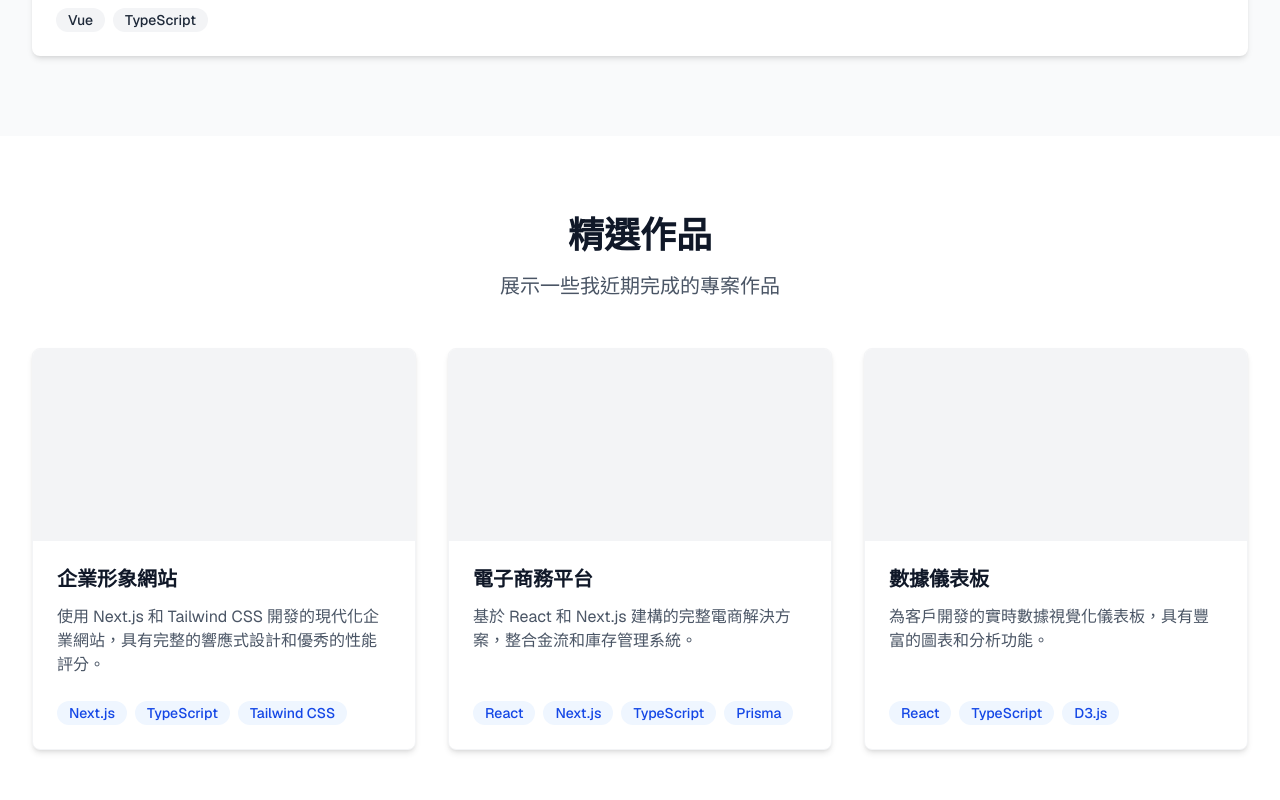
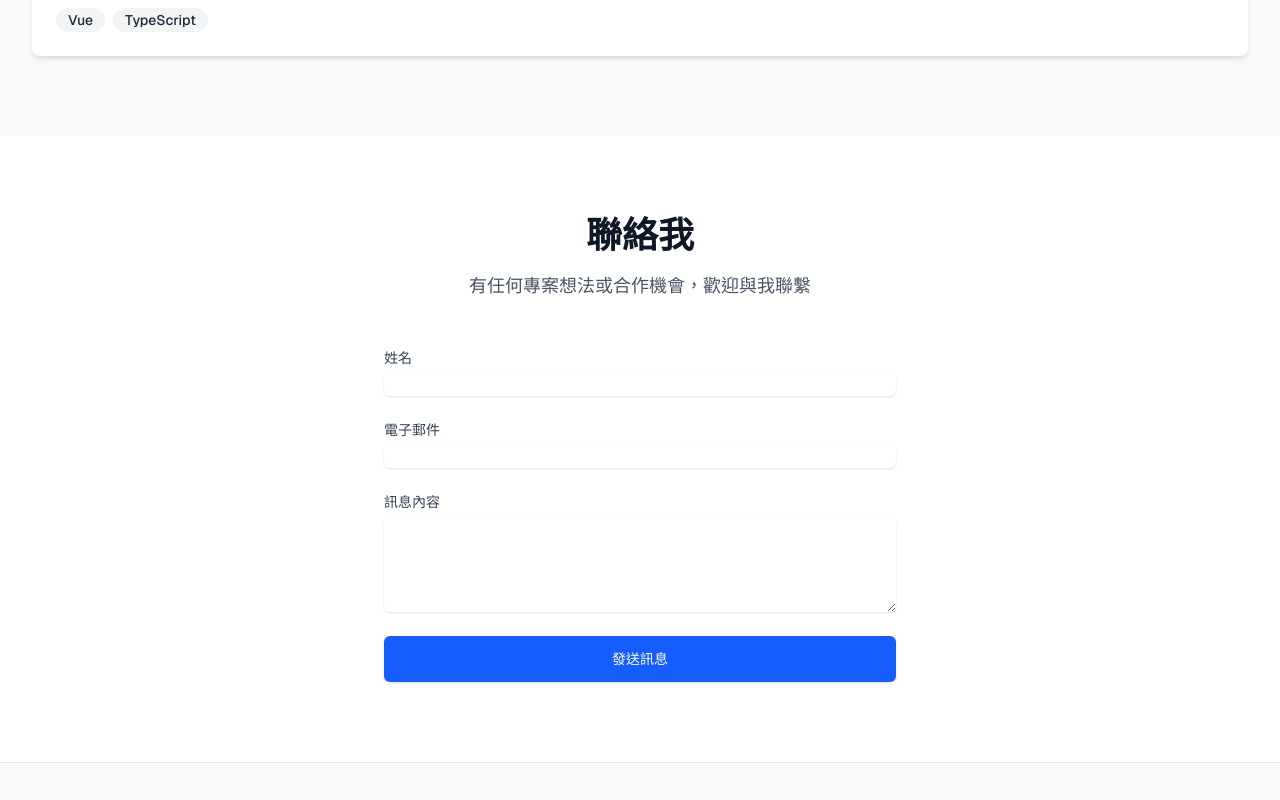
Before and after one commit to throuz/xuruisheng-freelance, a Next.js app: page / in a window 1280 px wide. Shown: the part 1840-2640 px from the top of the page. Built offline with nearby package versions, Linux system fonts and the light colour scheme.

Commit message:
remove projects

```diff
--- a/app/components/Navbar.tsx
+++ b/app/components/Navbar.tsx
@@ -23,12 +23,6 @@ export default function Navbar() {
             >
               工作經驗
             </Link>
-            <Link
-              href="#projects"
-              className="text-gray-600 hover:text-gray-900"
-            >
-              作品集
-            </Link>
             <Link href="#contact" className="text-gray-600 hover:text-gray-900">
               聯絡我
             </Link>
--- a/app/page.tsx
+++ b/app/page.tsx
@@ -3,7 +3,6 @@ import Hero from "./sections/Hero";
 import Services from "./sections/Services";
 import Experience from "./sections/Experience";
 import Contact from "./sections/Contact";
-import Projects from "./sections/Projects";
 import Footer from "./components/Footer";
 
 export default function Home() {
@@ -14,7 +13,6 @@ export default function Home() {
         <Hero />
         <Services />
         <Experience />
-        <Projects />
         <Contact />
       </main>
       <Footer />
--- a/app/sections/Hero.tsx
+++ b/app/sections/Hero.tsx
@@ -20,14 +20,6 @@ export default function Hero() {
                 與我聯繫
               </a>
             </div>
-            <div className="mt-3 sm:mt-0 sm:ml-3">
-              <a
-                href="#projects"
-                className="w-full flex items-center justify-center px-8 py-3 border border-gray-300 text-base font-medium rounded-md text-gray-700 bg-white hover:bg-gray-50 md:py-4 md:text-lg md:px-10"
-              >
-                查看作品
-              </a>
-            </div>
           </div>
         </div>
       </div>
--- a/app/sections/Projects.tsx
+++ /dev/null
@@ -1,75 +0,0 @@
-import Image from "next/image";
-
-export default function Projects() {
-  const projects = [
-    {
-      title: "企業形象網站",
-      description:
-        "使用 Next.js 和 Tailwind CSS 開發的現代化企業網站，具有完整的響應式設計和優秀的性能評分。",
-      tech: ["Next.js", "TypeScript", "Tailwind CSS"],
-      image: "/project1.jpg",
-    },
-    {
-      title: "電子商務平台",
-      description:
-        "基於 React 和 Next.js 建構的完整電商解決方案，整合金流和庫存管理系統。",
-      tech: ["React", "Next.js", "TypeScript", "Prisma"],
-      image: "/project2.jpg",
-    },
-    {
-      title: "數據儀表板",
-      description:
-        "為客戶開發的實時數據視覺化儀表板，具有豐富的圖表和分析功能。",
-      tech: ["React", "TypeScript", "D3.js"],
-      image: "/project3.jpg",
-    },
-  ];
-
-  return (
-    <section id="projects" className="py-20 bg-white">
-      <div className="max-w-7xl mx-auto px-4 sm:px-6 lg:px-8">
-        <div className="text-center">
-          <h2 className="text-3xl font-extrabold text-gray-900 sm:text-4xl">
-            精選作品
-          </h2>
-          <p className="mt-4 max-w-2xl mx-auto text-xl text-gray-600">
-            展示一些我近期完成的專案作品
-          </p>
-        </div>
-
-        <div className="mt-12 grid gap-8 lg:grid-cols-3 lg:gap-x-8">
-          {projects.map((project, index) => (
-            <div
-              key={index}
-              className="flex flex-col rounded-lg shadow-md hover:shadow-lg transition-shadow duration-300 overflow-hidden bg-white border border-gray-100"
-            >
-              <div className="flex-shrink-0">
-                <div className="h-48 w-full bg-gray-100" />
-              </div>
-              <div className="flex-1 p-6 flex flex-col justify-between">
-                <div className="flex-1">
-                  <h3 className="text-xl font-semibold text-gray-900">
-                    {project.title}
-                  </h3>
-                  <p className="mt-3 text-base text-gray-600">
-                    {project.description}
-                  </p>
-                </div>
-                <div className="mt-6 flex flex-wrap gap-2">
-                  {project.tech.map((tech) => (
-                    <span
-                      key={tech}
-                      className="inline-flex items-center px-3 py-0.5 rounded-full text-sm font-medium bg-blue-50 text-blue-700"
-                    >
-                      {tech}
-                    </span>
-                  ))}
-                </div>
-              </div>
-            </div>
-          ))}
-        </div>
-      </div>
-    </section>
-  );
-}
```
